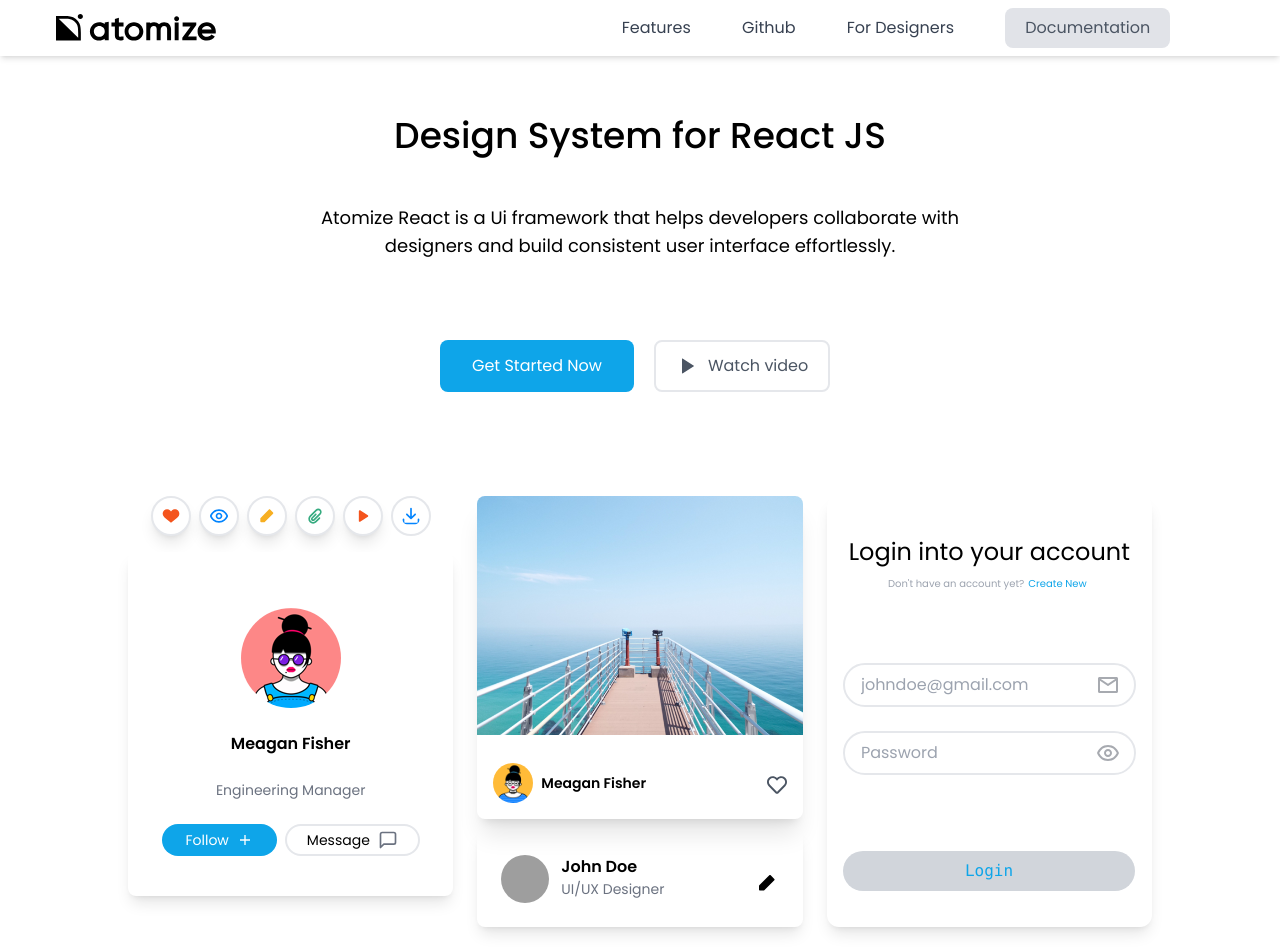
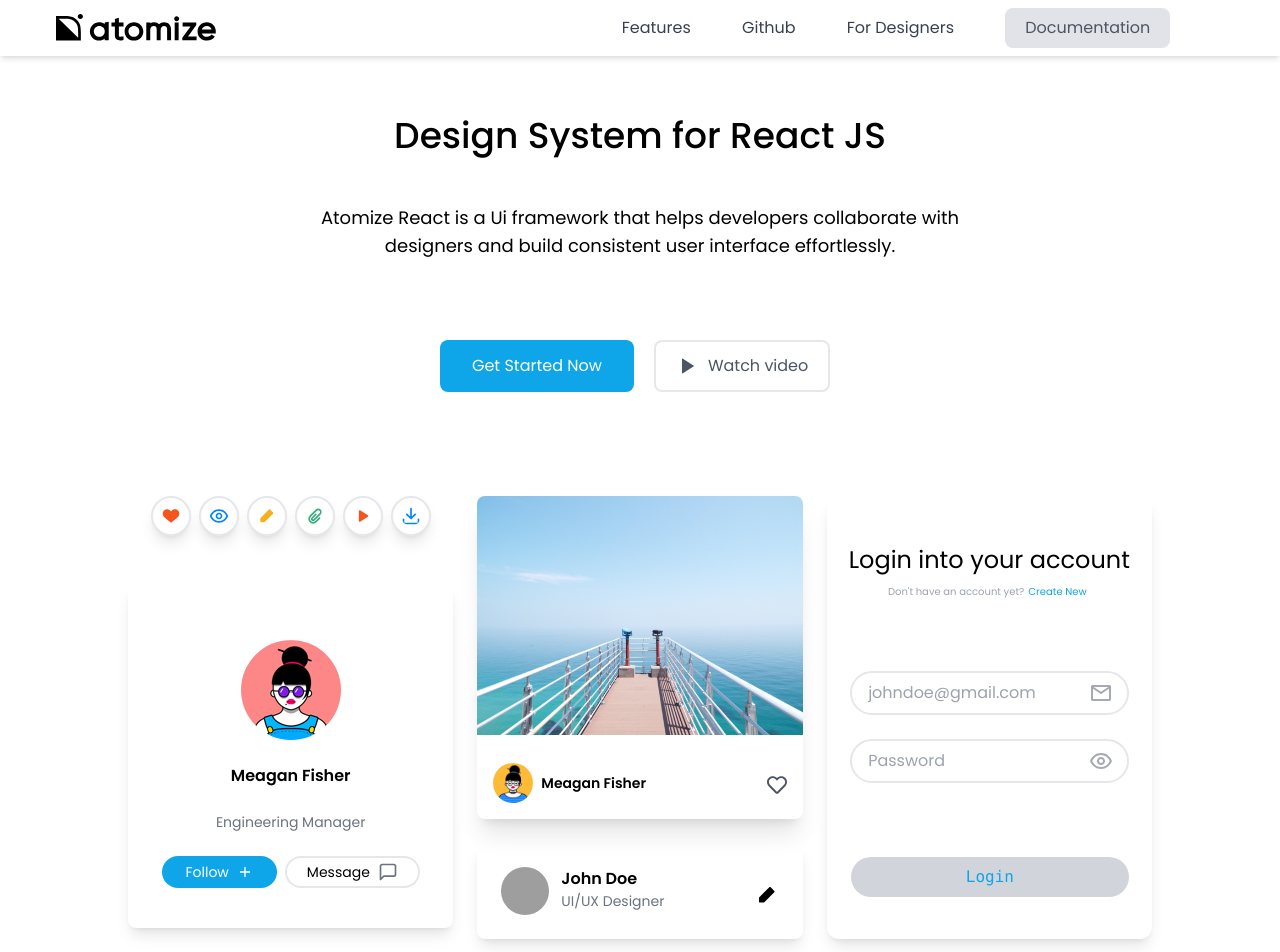
Before and after one commit to khelsai01/best_book_buddies, a React (Create React App) app: page / in a window 1280 px wide. Shown: the top 952 px of the page. Built offline with nearby package versions, Linux system fonts and the light colour scheme; grey boxes are pictures that could not be loaded.

Commit message:
Header section complete

```diff
--- a/src/components/ImageCard.jsx
+++ b/src/components/ImageCard.jsx
@@ -34,7 +34,7 @@ const ImageCard = () => {
           </div>
         </div>
       </div>
-      <div className="shadow-lg mt-3 p-6 rounded-lg">
+      <div className="shadow-lg mt-6 p-6 rounded-lg">
         <div className="flex justify-between">
           <div className="flex gap-3">
             <img
--- a/src/components/LoginCard.jsx
+++ b/src/components/LoginCard.jsx
@@ -2,7 +2,7 @@ import React from "react";
 
 const LoginCard = () => {
   return (
-    <div className="flex flex-col mx-auto gap-10   maxW-full sm:shadow-lg rounded-xl">
+    <div className="flex flex-col mx-auto gap-10   maxW-full sm:shadow-lg rounded-xl p-2">
       <div className="mt-10">
         <h1 className="text-2xl text-center ">Login into your account</h1>
         <p className="text-gray-400 text-center text-[10px] m-auto mt-2">
--- a/src/components/MeaganCard.jsx
+++ b/src/components/MeaganCard.jsx
@@ -4,7 +4,7 @@ import { FiMessageSquare } from "react-icons/fi";
 
 const MeaganCard = () => {
   return (
-      <div className="w-full flex flex-col mx-auto gap-2  sm:shadow-lg  bg-white  py-10 rounded-lg ">
+      <div className="w-full flex flex-col mx-auto gap-2  sm:shadow-lg  bg-white  py-10 rounded-lg mt-10 ">
             <img
               src="/assets/avatar.png"
               alt="meafan fisher"
--- a/src/components/MiddleCard.jsx
+++ b/src/components/MiddleCard.jsx
@@ -7,49 +7,82 @@ const MiddleCard = () => {
   return (
     <div className="maxW-full my-16 py-10">
       <div className=" w-[90%] sm:w-[80%] grid grid-cols-1 sm:grid-cols-2 md:grid-cols-3 m-auto gap-6">
-        <div className="flex flex-col gap-4  rounded-lg">
+        <div className="flex flex-col gap-2">
           <div className="flex justify-center items-center mx-auto gap-2">
-            <div >
-              <svg xmlns="http://www.w3.org/2000/svg" viewBox="0 0 24 24" class="ae c0 ds dt du w-10 h-10 p-2 rounded-full bg-white shadow-lg border-2 hover:scale-125 cursor-pointer duration-500">
-    <path fill="#F4541D" fill-rule="evenodd" d="M20.4578131,5.54218691 C19.4708558,4.55476617 18.1319762,4 16.73588,4 C15.3397838,4 14.0009043,4.55476617 13.0139469,5.54218691 L11.9997441,6.55638976 L10.9855413,5.54218691 C8.92997437,3.48662009 5.59724201,3.48662011 3.54167516,5.54218697 C1.4861083,7.59775382 1.48610828,10.9304862 3.5416751,12.9860531 L4.55587795,14.0002559 L11.993314,20.2446014 C11.9970324,20.2477233 12.0024558,20.2477233 12.0061741,20.2446014 L19.4436102,14.0002559 L20.4578131,12.9860531 C21.4452338,11.9990957 22,10.6602162 22,9.26411999 C22,7.86802382 21.4452338,6.52914425 20.4578131,5.54218691 Z"/>
+            <svg
+              xmlns="http://www.w3.org/2000/svg"
+              viewBox="0 0 24 24"
+              class="ae c0 ds dt du w-10 h-10 sm:w-10 sm:h-10 md:w-10 md:h-10 p-2 rounded-full bg-white shadow-lg border-2 hover:scale-110 cursor-pointer duration-700"
+            >
+              <path
+                fill="#F4541D"
+                fill-rule="evenodd"
+                d="M20.4578131,5.54218691 C19.4708558,4.55476617 18.1319762,4 16.73588,4 C15.3397838,4 14.0009043,4.55476617 13.0139469,5.54218691 L11.9997441,6.55638976 L10.9855413,5.54218691 C8.92997437,3.48662009 5.59724201,3.48662011 3.54167516,5.54218697 C1.4861083,7.59775382 1.48610828,10.9304862 3.5416751,12.9860531 L4.55587795,14.0002559 L11.993314,20.2446014 C11.9970324,20.2477233 12.0024558,20.2477233 12.0061741,20.2446014 L19.4436102,14.0002559 L20.4578131,12.9860531 C21.4452338,11.9990957 22,10.6602162 22,9.26411999 C22,7.86802382 21.4452338,6.52914425 20.4578131,5.54218691 Z"
+              />
             </svg>
 
-            </div>
-            <div >
-            <svg  xmlns="http://www.w3.org/2000/svg" viewBox="0 0 24 24" class="ae c0 ds dt du w-10 h-10 p-2 rounded-full bg-white shadow-lg border-2 hover:scale-125 duration-500 cursor-pointer">
-    <path fill="#0284FE" fill-rule="evenodd" d="M12,18 C15.9720575,18 18.9649443,15.8444121 20.8094763,12 C18.9649443,8.15558794 15.9720575,6 12,6 C8.02794253,6 5.03505566,8.15558794 3.19052368,12 C5.03505566,15.8444121 8.02794253,18 12,18 Z M1,12 C2.903,7.43896104 6.5,4 12,4 C17.5,4 21.097,7.43896104 23,12 C21.097,16.561039 17.5,20 12,20 C6.5,20 2.903,16.561039 1,12 Z M10,12 C10,10.8912362 10.8912362,10 12,10 C13.1087638,10 14,10.8912362 14,12 C14,13.1087638 13.1087638,14 12,14 C10.8912362,14 10,13.1087638 10,12 Z M8,12 C8,14.2133333 9.78666667,16 12,16 C14.2133333,16 16,14.2133333 16,12 C16,9.78666667 14.2133333,8 12,8 C9.78666667,8 8,9.78666667 8,12 Z" />
+            <svg
+              xmlns="http://www.w3.org/2000/svg"
+              viewBox="0 0 24 24"
+              class="ae c0 ds dt du w-10 h-10 sm:w-10 sm:h-10 md:w-10 md:h-10 p-2 rounded-full bg-white shadow-lg border-2 hover:scale-110 cursor-pointer duration-700"
+            >
+              <path
+                fill="#0284FE"
+                fill-rule="evenodd"
+                d="M12,18 C15.9720575,18 18.9649443,15.8444121 20.8094763,12 C18.9649443,8.15558794 15.9720575,6 12,6 C8.02794253,6 5.03505566,8.15558794 3.19052368,12 C5.03505566,15.8444121 8.02794253,18 12,18 Z M1,12 C2.903,7.43896104 6.5,4 12,4 C17.5,4 21.097,7.43896104 23,12 C21.097,16.561039 17.5,20 12,20 C6.5,20 2.903,16.561039 1,12 Z M10,12 C10,10.8912362 10.8912362,10 12,10 C13.1087638,10 14,10.8912362 14,12 C14,13.1087638 13.1087638,14 12,14 C10.8912362,14 10,13.1087638 10,12 Z M8,12 C8,14.2133333 9.78666667,16 12,16 C14.2133333,16 16,14.2133333 16,12 C16,9.78666667 14.2133333,8 12,8 C9.78666667,8 8,9.78666667 8,12 Z"
+              />
             </svg>
 
-            </div>
-
-            <div >
-            <svg xmlns="http://www.w3.org/2000/svg" viewBox="0 0 24 24" class="ae c0 ds dt du w-10 h-10 p-2 rounded-full bg-white shadow-lg  border-2 hover:scale-125 duration-500 cursor-pointer">
-    <path fill="#F7AF22" fill-rule="evenodd" d="M19.2928932,9.29289322 L9.29289322,19.2928932 C9.10535684,19.4804296 8.85100293,19.5857864 8.58578644,19.5857864 L5,19.5857864 C4.44771525,19.5857864 4,19.1380712 4,18.5857864 L4,15 C4,14.7347835 4.10535684,14.4804296 4.29289322,14.2928932 L14.2928932,4.29289322 C14.6834175,3.90236893 15.3165825,3.90236893 15.7071068,4.29289322 L19.2928932,7.87867966 C19.6834175,8.26920395 19.6834175,8.90236893 19.2928932,9.29289322 Z"/>
+            <svg
+              xmlns="http://www.w3.org/2000/svg"
+              viewBox="0 0 24 24"
+              class="ae c0 ds dt du w-10 h-10 sm:w-10 sm:h-10 md:w-10 md:h-10 p-2 rounded-full bg-white shadow-lg border-2 hover:scale-110 cursor-pointer duration-700"
+            >
+              <path
+                fill="#F7AF22"
+                fill-rule="evenodd"
+                d="M19.2928932,9.29289322 L9.29289322,19.2928932 C9.10535684,19.4804296 8.85100293,19.5857864 8.58578644,19.5857864 L5,19.5857864 C4.44771525,19.5857864 4,19.1380712 4,18.5857864 L4,15 C4,14.7347835 4.10535684,14.4804296 4.29289322,14.2928932 L14.2928932,4.29289322 C14.6834175,3.90236893 15.3165825,3.90236893 15.7071068,4.29289322 L19.2928932,7.87867966 C19.6834175,8.26920395 19.6834175,8.90236893 19.2928932,9.29289322 Z"
+              />
             </svg>
 
-            </div>
-            <div >
-            <svg xmlns="http://www.w3.org/2000/svg" viewBox="0 0 24 24" class="ae c0 ds dt du w-10 h-10 p-2 rounded-full bg-white shadow-lg border-2 hover:scale-125 duration-500 cursor-pointer">
-    <path fill="#36AB80" fill-rule="evenodd" d="M16.663227,13.835664 C17.0537513,13.4451398 17.6869163,13.4451398 18.0774406,13.835664 C18.4679649,14.2261883 18.4679649,14.8593533 18.0774406,15.2498776 L13.7764086,19.5509096 C11.5399199,21.7873983 7.91385523,21.7873983 5.67736653,19.5509096 C3.44087782,17.3144209 3.44087782,13.6883563 5.67736653,11.4518676 L12.9133587,4.21587538 C14.534526,2.59470819 17.1629574,2.59470821 18.7841246,4.21587543 C20.4052918,5.83704264 20.4052918,8.46547402 18.78374,10.0870257 L11.5402586,17.3226335 C10.5344129,18.3284792 8.90361468,18.3284792 7.89776892,17.3226335 C6.89192316,16.3167877 6.89192316,14.6859895 7.89818572,13.6797272 L12.2528571,9.330185 C12.6436114,8.9398909 13.2767763,8.94026401 13.6670704,9.33101836 C14.0573645,9.72177271 14.0569914,10.3549376 13.666237,10.7452317 C11.9727537,12.4367203 11.9727537,12.4367203 9.31198248,15.0943573 C9.0871853,15.3191545 9.0871853,15.6836227 9.31198248,15.9084199 C9.53677966,16.1332171 9.9012479,16.1332171 10.1264297,15.9080355 L17.369911,8.67242772 C18.2100297,7.83230907 18.2100297,6.47020763 17.369911,5.63008899 C16.5297924,4.78997035 15.1676909,4.78997034 14.3275723,5.63008895 L7.09158009,12.8660812 C5.63613997,14.3215213 5.63613997,16.6812559 7.09158009,18.1366961 C8.54702021,19.5921362 10.9067549,19.5921362 12.362195,18.1366961 L16.663227,13.835664 Z"/>
+            <svg
+              xmlns="http://www.w3.org/2000/svg"
+              viewBox="0 0 24 24"
+              class="ae c0 ds dt du w-10 h-10 sm:w-10 sm:h-10 md:w-10 md:h-10 p-2 rounded-full bg-white shadow-lg border-2 hover:scale-110 cursor-pointer duration-700"
+            >
+              <path
+                fill="#36AB80"
+                fill-rule="evenodd"
+                d="M16.663227,13.835664 C17.0537513,13.4451398 17.6869163,13.4451398 18.0774406,13.835664 C18.4679649,14.2261883 18.4679649,14.8593533 18.0774406,15.2498776 L13.7764086,19.5509096 C11.5399199,21.7873983 7.91385523,21.7873983 5.67736653,19.5509096 C3.44087782,17.3144209 3.44087782,13.6883563 5.67736653,11.4518676 L12.9133587,4.21587538 C14.534526,2.59470819 17.1629574,2.59470821 18.7841246,4.21587543 C20.4052918,5.83704264 20.4052918,8.46547402 18.78374,10.0870257 L11.5402586,17.3226335 C10.5344129,18.3284792 8.90361468,18.3284792 7.89776892,17.3226335 C6.89192316,16.3167877 6.89192316,14.6859895 7.89818572,13.6797272 L12.2528571,9.330185 C12.6436114,8.9398909 13.2767763,8.94026401 13.6670704,9.33101836 C14.0573645,9.72177271 14.0569914,10.3549376 13.666237,10.7452317 C11.9727537,12.4367203 11.9727537,12.4367203 9.31198248,15.0943573 C9.0871853,15.3191545 9.0871853,15.6836227 9.31198248,15.9084199 C9.53677966,16.1332171 9.9012479,16.1332171 10.1264297,15.9080355 L17.369911,8.67242772 C18.2100297,7.83230907 18.2100297,6.47020763 17.369911,5.63008899 C16.5297924,4.78997035 15.1676909,4.78997034 14.3275723,5.63008895 L7.09158009,12.8660812 C5.63613997,14.3215213 5.63613997,16.6812559 7.09158009,18.1366961 C8.54702021,19.5921362 10.9067549,19.5921362 12.362195,18.1366961 L16.663227,13.835664 Z"
+              />
             </svg>
 
+            <svg
+              xmlns="http://www.w3.org/2000/svg"
+              viewBox="0 0 24 24"
+              class="ae c0 ds dt du w-10 h-10 sm:w-10 sm:h-10 md:w-10 md:h-10 p-2 rounded-full bg-white shadow-lg border-2 hover:scale-110 cursor-pointer duration-700"
+            >
+              <path
+                fill="#F4541D"
+                d="M17.8436076,12.841119 L8.54075759,18.8215226 C8.07618755,19.1201747 7.4574737,18.9856717 7.15882152,18.5211017 C7.05513038,18.3598044 7,18.1720957 7,17.9803441 L7,6.01953696 C7,5.46725221 7.44771525,5.01953696 8,5.01953696 C8.19175162,5.01953696 8.37946026,5.07466734 8.54075759,5.17835848 L17.8436076,11.1587621 C18.3081776,11.4574142 18.4426806,12.0761281 18.1440285,12.5406981 C18.0665625,12.6612008 17.9641102,12.763653 17.8436076,12.841119 Z"
+              />
+            </svg>
 
-            </div>
-            <div >
-            <svg xmlns="http://www.w3.org/2000/svg" viewBox="0 0 24 24" class="ae c0 ds dt du w-10 h-10 p-2 rounded-full bg-white shadow-lg border-2 hover:scale-125 duration-500 cursor-pointer">
-    <path fill="#F4541D" d="M17.8436076,12.841119 L8.54075759,18.8215226 C8.07618755,19.1201747 7.4574737,18.9856717 7.15882152,18.5211017 C7.05513038,18.3598044 7,18.1720957 7,17.9803441 L7,6.01953696 C7,5.46725221 7.44771525,5.01953696 8,5.01953696 C8.19175162,5.01953696 8.37946026,5.07466734 8.54075759,5.17835848 L17.8436076,11.1587621 C18.3081776,11.4574142 18.4426806,12.0761281 18.1440285,12.5406981 C18.0665625,12.6612008 17.9641102,12.763653 17.8436076,12.841119 Z"/>
+            <svg
+              xmlns="http://www.w3.org/2000/svg"
+              viewBox="0 0 24 24"
+              class="ae c0 ds dt du w-10 h-10 sm:w-10 sm:h-10 md:w-10 md:h-10 p-2 rounded-full bg-white shadow-lg border-2 hover:scale-110 cursor-pointer duration-700"
+            >
+              <path
+                fill="#0284FE"
+                fill-rule="evenodd"
+                d="M11,12.5857864 L11,3 C11,2.44771525 11.4477153,2 12,2 C12.5522847,2 13,2.44771525 13,3 L13,12.5857864 L16.2928932,9.29289322 C16.6834175,8.90236893 17.3165825,8.90236893 17.7071068,9.29289322 C18.0976311,9.68341751 18.0976311,10.3165825 17.7071068,10.7071068 L12.7071068,15.7071068 C12.3165825,16.0976311 11.6834175,16.0976311 11.2928932,15.7071068 L6.29289322,10.7071068 C5.90236893,10.3165825 5.90236893,9.68341751 6.29289322,9.29289322 C6.68341751,8.90236893 7.31658249,8.90236893 7.70710678,9.29289322 L11,12.5857864 Z M20,16 C20,15.4477153 20.4477153,15 21,15 C21.5522847,15 22,15.4477153 22,16 L22,19.5 C22,20.8807119 20.8807119,22 19.5,22 L4.5,22 C3.11928813,22 2,20.8807119 2,19.5 L2,16 C2,15.4477153 2.44771525,15 3,15 C3.55228475,15 4,15.4477153 4,16 L4,19.5 C4,19.7761424 4.22385763,20 4.5,20 L19.5,20 C19.7761424,20 20,19.7761424 20,19.5 L20,16 Z"
+              />
             </svg>
           </div>
-            <div >
-            <svg xmlns="http://www.w3.org/2000/svg" viewBox="0 0 24 24" class="ae c0 ds dt du w-10 h-10 p-2 rounded-full bg-white shadow-lgxl border-2 hover:scale-125 duration-500 cursor-pointer">
-    <path fill="#0284FE" fill-rule="evenodd" d="M11,12.5857864 L11,3 C11,2.44771525 11.4477153,2 12,2 C12.5522847,2 13,2.44771525 13,3 L13,12.5857864 L16.2928932,9.29289322 C16.6834175,8.90236893 17.3165825,8.90236893 17.7071068,9.29289322 C18.0976311,9.68341751 18.0976311,10.3165825 17.7071068,10.7071068 L12.7071068,15.7071068 C12.3165825,16.0976311 11.6834175,16.0976311 11.2928932,15.7071068 L6.29289322,10.7071068 C5.90236893,10.3165825 5.90236893,9.68341751 6.29289322,9.29289322 C6.68341751,8.90236893 7.31658249,8.90236893 7.70710678,9.29289322 L11,12.5857864 Z M20,16 C20,15.4477153 20.4477153,15 21,15 C21.5522847,15 22,15.4477153 22,16 L22,19.5 C22,20.8807119 20.8807119,22 19.5,22 L4.5,22 C3.11928813,22 2,20.8807119 2,19.5 L2,16 C2,15.4477153 2.44771525,15 3,15 C3.55228475,15 4,15.4477153 4,16 L4,19.5 C4,19.7761424 4.22385763,20 4.5,20 L19.5,20 C19.7761424,20 20,19.7761424 20,19.5 L20,16 Z"/>
-</svg>
-
-
+          <div>
+            <MeaganCard />
           </div>
-
-          </div>
-          <MeaganCard />
         </div>
         <ImageCard />
         <LoginCard />
```
Lines whose indentation alone changed are shown as unchanged.
